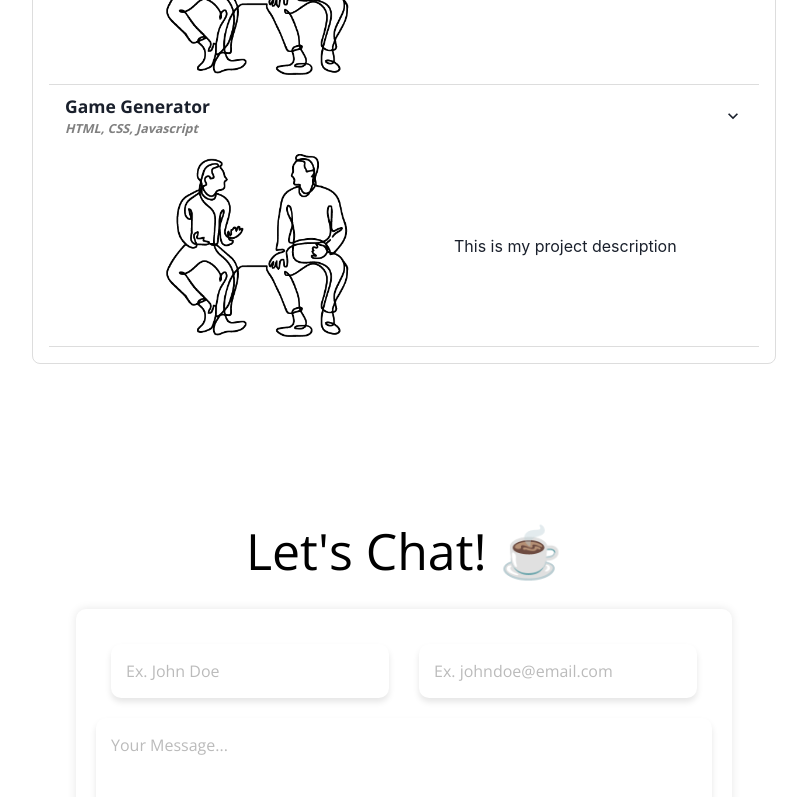
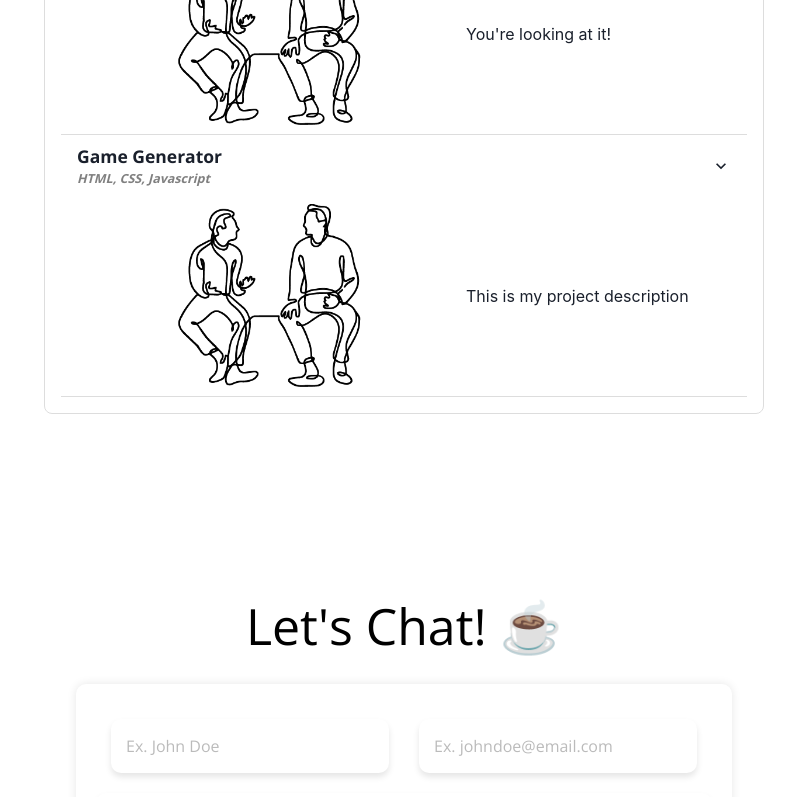
Before and after one commit to griffw00/react-portfolio, a React (Vite) app: page / in a window 1280 px wide. Shown: the part 2000-2797 px from the top of the page, without its empty margins (236-1043 px from the left). Built offline with nearby package versions, Linux system fonts and the light colour scheme.

Commit message:
added fade animations and restyled contact form

```diff
--- a/src/App.css
+++ b/src/App.css
@@ -33,3 +33,17 @@
     background-color: #343a40; /* Dark gray footer background */
     color: white;
   }
+
+  /* Fade in */
+
+
+  .hidden {
+    opacity: 0;
+    filter: blur(2px);
+    transition: all 1s;
+  }
+
+  .show {
+    opacity: 1;
+    filter: blur(0);
+  }
--- a/src/App.jsx
+++ b/src/App.jsx
@@ -1,8 +1,7 @@
 // src/App.js
 import React, { useEffect } from 'react';
 import { ChakraProvider } from '@chakra-ui/react'
-import dotenv from 'dotenv';
-import './App.css';
+import "./App.css";
 import Hero from "./components/Hero";
 import About from './components/About';
 import Projects from './components/Projects';
@@ -11,6 +10,30 @@ import Navbar from './components/Navbar';
 
 function App() {
 
+    // Load page to top at refresh
+    window.onbeforeunload = function () {
+      window.scrollTo(0, 0);
+    }
+
+    // Fade in animations
+    useEffect(() => {
+
+    // Create an observer
+    const observer = new IntersectionObserver((entries) => {
+      entries.forEach((entry) => {
+        if (entry.isIntersecting) {
+          console.log('Intersecting:', entry.target); // Debug log
+          entry.target.classList.add('show');
+        }
+      });
+    });
+
+    // Assign observer to all hidden elements
+    const hiddenElements = document.querySelectorAll('.hidden');
+    console.log('Hidden elements:', hiddenElements); // Debug log
+    hiddenElements.forEach((el) => observer.observe(el));
+
+  }, []);
 
   // Import open sans font
   useEffect(() => {
@@ -25,11 +48,17 @@ function App() {
     <ChakraProvider>
        <div className="App">
           <div className="container">
-            <Navbar />
-            <Hero />
-            <About />
-            <Projects />
-            <Contact />
+            <Navbar/>
+            <Hero/>
+              <div className="hidden">
+              <About />
+              </div>
+              <div className="hidden">
+                <Projects />
+              </div>
+              <div className="hidden">
+                <Contact />
+              </div>
           </div>
           <footer>
             <p>&copy; 2024 Griff Wong. All rights reserved.</p>
--- a/src/components/Contact.jsx
+++ b/src/components/Contact.jsx
@@ -30,7 +30,7 @@ const Contact = () => {
 
   return (
     <>
-      <h1 className='form-header'> Let's Chat! ☕ </h1>
+      <h1 id = "contact" className='form-header'> Let's Chat! ☕ </h1>
         <form className = "form-container" ref={form} onSubmit={sendEmail}>
 
           <div className='form-sub-container'>
--- a/src/components/Navbar.jsx
+++ b/src/components/Navbar.jsx
@@ -5,11 +5,11 @@ const Navbar = () => {
     return (
         <div class="navbar-container">
             <nav class="navbar">
-                <ul class="nav--list">
-                <li class="item"><a href="#hero">Home</a></li>
-                <li class="item"><a href="#about">About</a></li>
-                <li class="item"><a href="#projects">Projects</a></li>
-                <li class="item"><a href="#contact">Contact</a></li>
+                <ul className="nav--list">
+                <li className="item"><a href="#hero">Home</a></li>
+                <li className="item"><a href="#about">About</a></li>
+                <li className="item"><a href="#projects">Projects</a></li>
+                <li className="item"><a href="#contact">Contact</a></li>
                 </ul>
             </nav>
         </div>
--- a/src/components/styles/hero.css
+++ b/src/components/styles/hero.css
@@ -7,6 +7,7 @@
     padding: 100px;
     height: calc(100vh - 300px); /* Adjust height to fill the viewport minus padding */
     background-color: white;
+    margin-bottom: 50px;
   }
 
   .hero-text {
--- a/src/components/styles/projects.css
+++ b/src/components/styles/projects.css
@@ -4,7 +4,7 @@
   align-items: center;
   width: 60%;
   margin: auto;
-  margin-bottom: 50px;
+  margin-bottom: 75px;
 }
 
 .projects-header {
```
Also changed, not shown: src/components/Hero.jsx (+0 -11 lines), src/components/Projects.jsx (+0 -12 lines).
